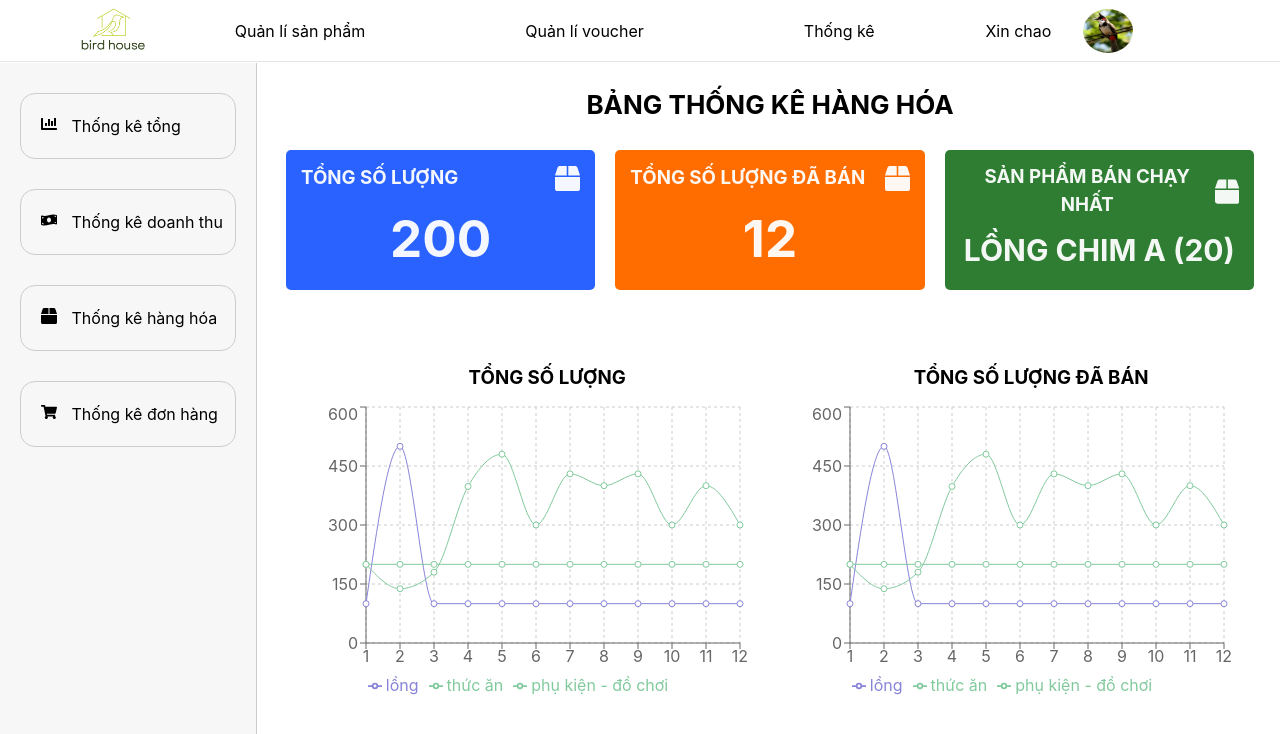
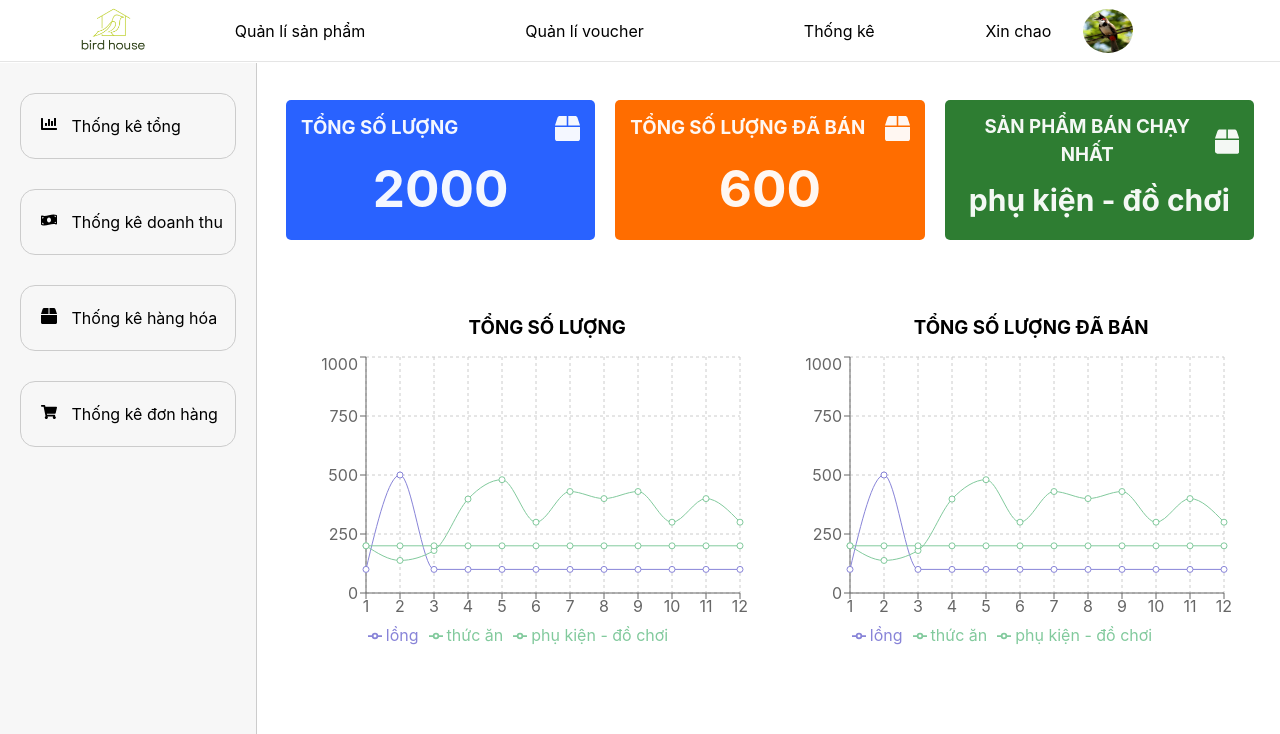
Before and after one commit to SWP391-bird-farm-shop/frontend, a React (Vite) app: page /dashboard/inventory in a window 1280 px wide. Shown: the top 734 px of the page. Built offline with nearby package versions, Linux system fonts and the light colour scheme.

Commit message:
Update Function Dashboard

```diff
--- a/src/page/rolepage/managerpage/dashboard/InventoryDashboard.jsx
+++ b/src/page/rolepage/managerpage/dashboard/InventoryDashboard.jsx
@@ -7,136 +7,201 @@ import { FaBox, FaMoneyBillWave, FaShoppingCart, FaUsers } from 'react-icons/fa'
 function InventoryDashboard() {
     const data = [
         {
-            name: '1',
+            y: '1000',
+            x: '1',
             cage: 100,
             food: 200,
             toy: 200,
         },
         {
-            name: '2',
+            y: '1000',
+            x: '2',
             cage: 500,
             food: 138,
             toy: 200,
         },
         {
-            name: '3',
+            y: '1000',
+            x: '3',
             cage: 100,
             food: 180,
             toy: 200,
         },
         {
-            name: '4',
+            y: '1000',
+            x: '4',
             cage: 100,
             food: 398,
             toy: 200,
         },
         {
-            name: '5',
+            y: '1000',
+            x: '5',
             cage: 100,
             food: 480,
             toy: 200,
         },
         {
-            name: '6',
+            y: '1000',
+            x: '6',
             cage: 100,
             food: 300,
             toy: 200,
         },
         {
-            name: '7',
+            y: '1000',
+            x: '7',
             cage: 100,
             food: 430,
             toy: 200,
         },
         {
-            name: '8',
+            y: '1000',
+            x: '8',
             cage: 100,
             food: 400,
             toy: 200,
         },
         {
-            name: '9',
+            y: '1000',
+            x: '9',
             cage: 100,
             food: 430,
             toy: 200,
         },
         {
-            name: '10',
+            y: '1000',
+            x: '10',
             cage: 100,
             food: 300,
             toy: 200,
         },
         {
-            name: '11',
+            y: '1000',
+            x: '11',
             cage: 100,
             food: 400,
             toy: 200,
         },
         {
-            name: '12',
+            y: '1000',
+            x: '12',
             cage: 100,
             food: 300,
             toy: 200,
         }
     ];
 
-    function formatCash(currency) {
-        return currency?.toFixed(0).replace(/\B(?=(\d{3})+(?!\d))/g, ".");
-    }
+
+
+    // function formatCash(currency) {
+    //     return currency?.toFixed(0).replace(/\B(?=(\d{3})+(?!\d))/g, ".");
+    // }
+
+    const getTotalQuantity = () => {
+        const data = [
+            {
+                x: '1',
+                cage: 100,
+                food: 200,
+                toy: 200,
+            },
+            {
+                x: '2',
+                cage: 500,
+                food: 138,
+                toy: 382,
+            },
+            {
+                x: '3',
+                cage: 100,
+                food: 180,
+                toy: 200,
+            },
+
+        ];
+        const totalQuantity = data.reduce((acc, entry) => acc + entry.cage + entry.food + entry.toy, 0);
+        return totalQuantity;
+    };
+
+    const getTotalQuantitySold = () => {
+        // Assuming you have a separate data array for sold quantities, modify accordingly if needed
+        const soldData = [
+            // ... (data for sold quantities)
+            {
+                x: '1',
+                cage: 100,
+                food: 300,
+                toy: 200,
+            }
+        ];
+
+        const totalQuantitySold = soldData.reduce((acc, entry) => acc + entry.cage + entry.food + entry.toy, 0);
+        return totalQuantitySold;
+    };
+
+    // sản phẩm bán chạy nhất
+    const getBestSellingProduct = () => {
+        const products = data.map(entry => ({
+            name: 'lồng',
+            quantity: entry.cage,
+        }, {
+            name: 'thức ăn',
+            quantity: entry.food,
+        }, {
+            name: 'phụ kiện - đồ chơi',
+            quantity: entry.toy,
+        }));
+
+        const totalQuantities = {};
+
+        products.forEach(product => {
+            const { name, quantity } = product;
+            totalQuantities[name] = (totalQuantities[name] || 0) + quantity;
+        });
+
+        const bestSellingProduct = Object.keys(totalQuantities).reduce((a, b) =>
+            totalQuantities[a] > totalQuantities[b] ? a : b
+        );
+
+        return bestSellingProduct;
+    };
+
+
 
     return (
         <div className='dashboard'>
             <main className='main-container'>
-                <h3 className='main-title'>BẢNG THỐNG KÊ HÀNG HÓA</h3>
+                {/* ... (existing code) */}
+
                 <div className='main-cards'>
                     <div className='card'>
                         <div className='card-inner'>
                             <h3>TỔNG SỐ LƯỢNG</h3>
                             <FaBox className='card_icon' />
                         </div>
-                        <h1>200</h1>
+                        <h1>{getTotalQuantity()}</h1>
                     </div>
                     <div className='card'>
                         <div className='card-inner'>
                             <h3>TỔNG SỐ LƯỢNG ĐÃ BÁN</h3>
                             <FaBox className='card_icon' />
                         </div>
-                        <h1>12</h1>
+                        <h1>{getTotalQuantitySold()}</h1>
                     </div>
                     <div className='card'>
                         <div className='card-inner'>
                             <h3>SẢN PHẨM BÁN CHẠY NHẤT</h3>
                             <FaBox className='card_icon' />
                         </div>
-                        <h1 className='card-text'>LỒNG CHIM A (20)</h1>
+                        <h1 className='card-text'>{getBestSellingProduct()}</h1>
                     </div>
                 </div>
 
                 <div className='charts'>
                     <div className="chart">
                         <h3 className="chart-title">TỔNG SỐ LƯỢNG</h3>
-                        {/* <ResponsiveContainer width="100%" height="100%">
-                            <BarChart
-                                width={1000}
-                                height={600}
-                                data={data}
-                                margin={{
-                                    top: 5,
-                                    right: 30,
-                                    left: 20,
-                                    bottom: 5,
-                                }}
-                            >
-                                <CartesianGrid strokeDasharray="3 3" />
-                                <XAxis dataKey="name" />
-                                <YAxis />
-                                <Tooltip />
-                                <Legend />
-                                <Bar dataKey="cage" fill="#8884d8" name='lồng' />
-                                <Bar dataKey="food" fill="#82ca9d" name='thức ăn' />
-                                <Bar dataKey="toy" fill="#82ca9d" name='phụ kiện - đồ chơi' />
-                            </BarChart>
-                        </ResponsiveContainer> */}
+
                         <ResponsiveContainer width="100%" height="100%">
                             <LineChart
                                 width={500}
@@ -150,8 +215,8 @@ function InventoryDashboard() {
                                 }}
                             >
                                 <CartesianGrid strokeDasharray="3 3" />
-                                <XAxis dataKey="name" />
-                                <YAxis />
+                                <XAxis dataKey="x" />
+                                <YAxis dataKey="y" />
                                 <Tooltip />
                                 <Legend />
                                 <Line type="monotone" dataKey="cage" stroke="#8884d8" name='lồng' activeDot={{ r: 6 }} />
@@ -163,28 +228,7 @@ function InventoryDashboard() {
 
                     <div className="chart">
                         <h3 className="chart-title">TỔNG SỐ LƯỢNG ĐÃ BÁN</h3>
-                        {/* <ResponsiveContainer width="100%" height="100%">
-                            <BarChart
-                                width={1000}
-                                height={600}
-                                data={data}
-                                margin={{
-                                    top: 5,
-                                    right: 30,
-                                    left: 20,
-                                    bottom: 5,
-                                }}
-                            >
-                                <CartesianGrid strokeDasharray="3 3" />
-                                <XAxis dataKey="name" />
-                                <YAxis />
-                                <Tooltip />
-                                <Legend />
-                                <Bar dataKey="cage" fill="#8884d8" name='lồng' />
-                                <Bar dataKey="food" fill="#82ca9d" name='thức ăn' />
-                                <Bar dataKey="toy" fill="#82ca9d" name='phụ kiện - đồ chơi' />
-                            </BarChart>
-                        </ResponsiveContainer> */}
+
                         <ResponsiveContainer width="100%" height="100%">
                             <LineChart
                                 width={500}
@@ -198,8 +242,8 @@ function InventoryDashboard() {
                                 }}
                             >
                                 <CartesianGrid strokeDasharray="3 3" />
-                                <XAxis dataKey="name" />
-                                <YAxis />
+                                <XAxis dataKey="x" />
+                                <YAxis dataKey="y" />
                                 <Tooltip />
                                 <Legend />
                                 <Line type="monotone" dataKey="cage" stroke="#8884d8" name='lồng' activeDot={{ r: 6 }} />
```
Also changed, not shown: src/page/rolepage/managerpage/dashboard/Dashboard.jsx (+33 -18 lines), src/page/rolepage/managerpage/dashboard/OrderDashboard.jsx (+46 -21 lines), src/page/rolepage/managerpage/dashboard/RevenueDashboard.jsx (+78 -78 lines).
